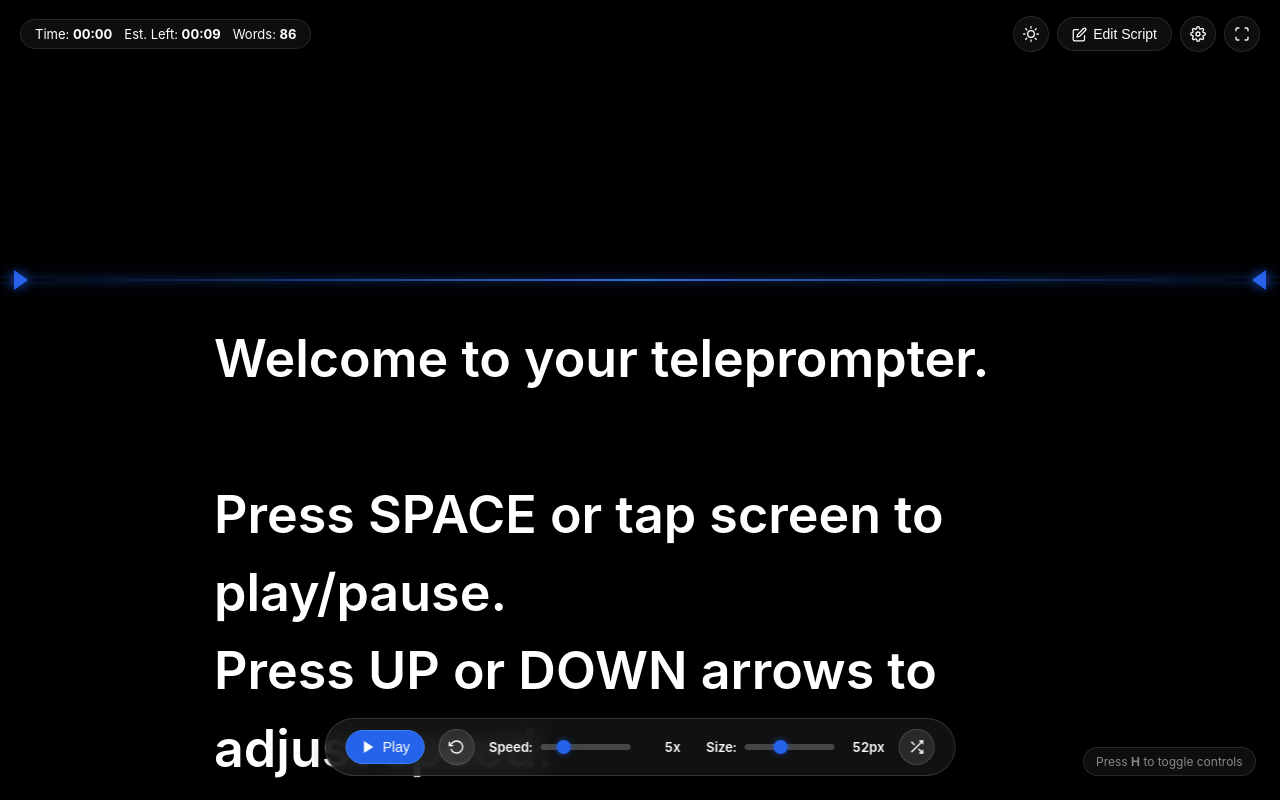
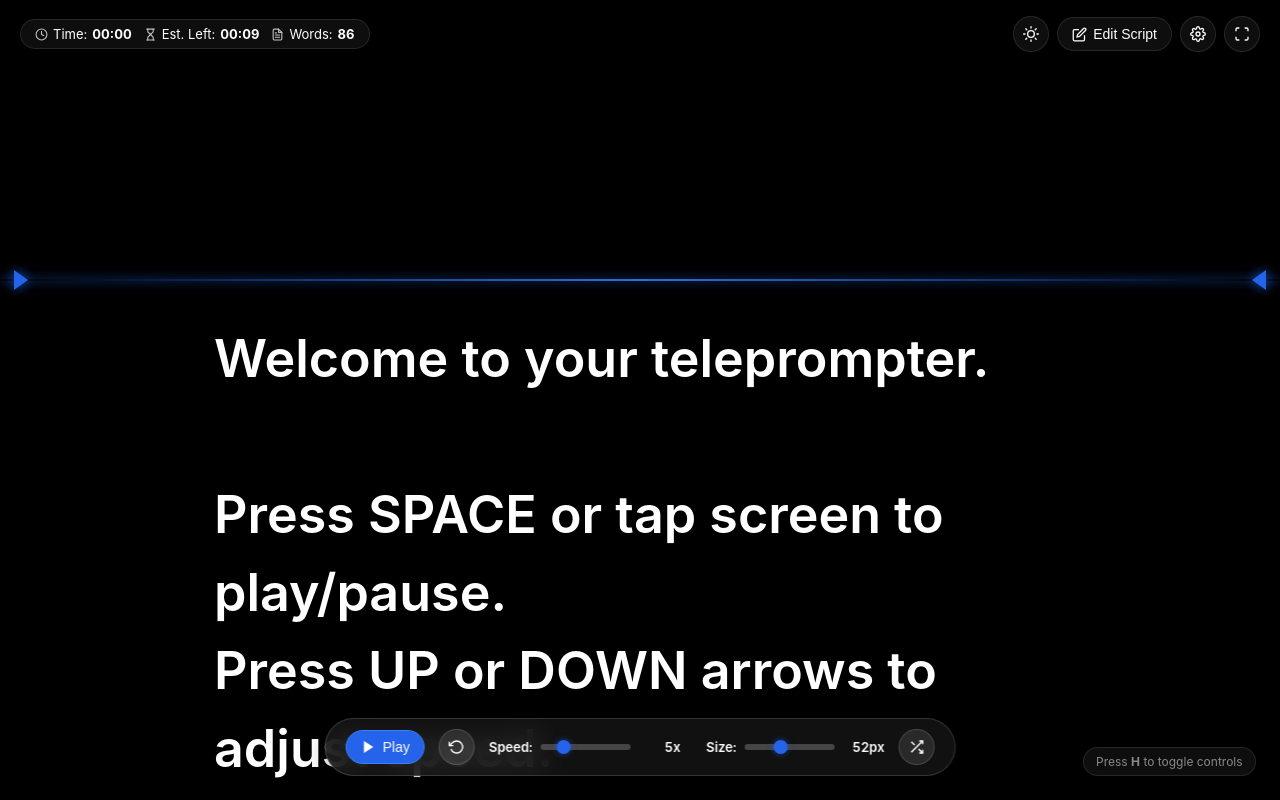
Before and after one commit to jjcabalo/TelePROmpter, a website: page TelePROmpter.html in a window 1280 px wide. Drawn offline with Linux system fonts and the light colour scheme.

Commit message:
feat: replace top-left info bar emojis with vector SVG icons

```diff
--- a/TelePROmpter.html
+++ b/TelePROmpter.html
@@ -331,8 +331,14 @@
       transition: background-color 0.2s ease, color 0.2s ease;
       white-space: nowrap;
     }
-    .lbl-short {
-      display: none;
+    .timer-item {
+      display: inline-flex;
+      align-items: center;
+      gap: 5px;
+    }
+    .timer-icon {
+      opacity: 0.75;
+      flex-shrink: 0;
     }
     .lbl-full {
       display: inline;
@@ -634,9 +640,6 @@
       .lbl-full {
         display: none;
       }
-      .lbl-short {
-        display: inline;
-      }
       #btn-edit {
         padding: 8px;
         width: 36px;
@@ -849,9 +852,35 @@
   <!-- Top Floating Status Bar -->
   <div id="top-bar">
     <div class="timer-card">
-      <div><span class="lbl-full">Time: </span><span class="lbl-short">⏱ </span><strong id="elapsed-time">00:00</strong></div>
-      <div><span class="lbl-full">Est. Left: </span><span class="lbl-short">⏳ </span><strong id="remaining-time">--:--</strong></div>
-      <div><span class="lbl-full">Words: </span><span class="lbl-short">📝 </span><strong id="word-count">0</strong></div>
+      <div class="timer-item" title="Elapsed Time">
+        <svg class="timer-icon" width="13" height="13" viewBox="0 0 24 24" fill="none" stroke="currentColor" stroke-width="2" stroke-linecap="round" stroke-linejoin="round">
+          <circle cx="12" cy="12" r="10"></circle>
+          <polyline points="12 6 12 12 16 14"></polyline>
+        </svg>
+        <span class="lbl-full">Time: </span>
+        <strong id="elapsed-time">00:00</strong>
+      </div>
+      <div class="timer-item" title="Estimated Time Remaining">
+        <svg class="timer-icon" width="13" height="13" viewBox="0 0 24 24" fill="none" stroke="currentColor" stroke-width="2" stroke-linecap="round" stroke-linejoin="round">
+          <path d="M5 22h14"></path>
+          <path d="M5 2h14"></path>
+          <path d="M17 22v-4.172a2 2 0 0 0-.586-1.414L12 12l-4.414 4.414A2 2 0 0 0 7 17.828V22"></path>
+          <path d="M7 2v4.172a2 2 0 0 0 .586 1.414L12 12l4.414-4.414A2 2 0 0 0 17 6.172V2"></path>
+        </svg>
+        <span class="lbl-full">Est. Left: </span>
+        <strong id="remaining-time">--:--</strong>
+      </div>
+      <div class="timer-item" title="Word Count">
+        <svg class="timer-icon" width="13" height="13" viewBox="0 0 24 24" fill="none" stroke="currentColor" stroke-width="2" stroke-linecap="round" stroke-linejoin="round">
+          <path d="M14 2H6a2 2 0 0 0-2 2v16a2 2 0 0 0 2 2h12a2 2 0 0 0 2-2V8z"></path>
+          <polyline points="14 2 14 8 20 8"></polyline>
+          <line x1="16" y1="13" x2="8" y2="13"></line>
+          <line x1="16" y1="17" x2="8" y2="17"></line>
+          <line x1="10" y1="9" x2="8" y2="9"></line>
+        </svg>
+        <span class="lbl-full">Words: </span>
+        <strong id="word-count">0</strong>
+      </div>
     </div>
     <div class="top-actions">
       <!-- Dark / Light Mode Toggle Button -->
--- a/src/input.css
+++ b/src/input.css
@@ -327,8 +327,14 @@ input[type="range"]::-moz-range-thumb {
   transition: background-color 0.2s ease, color 0.2s ease;
   white-space: nowrap;
 }
-.lbl-short {
-  display: none;
+.timer-item {
+  display: inline-flex;
+  align-items: center;
+  gap: 5px;
+}
+.timer-icon {
+  opacity: 0.75;
+  flex-shrink: 0;
 }
 .lbl-full {
   display: inline;
@@ -628,9 +634,6 @@ input:checked + .slider-toggle:before {
   .lbl-full {
     display: none;
   }
-  .lbl-short {
-    display: inline;
-  }
   #btn-edit {
     padding: 8px;
     width: 36px;
```
Also changed, not shown: index.html (+38 -5 lines), css/style.css.
